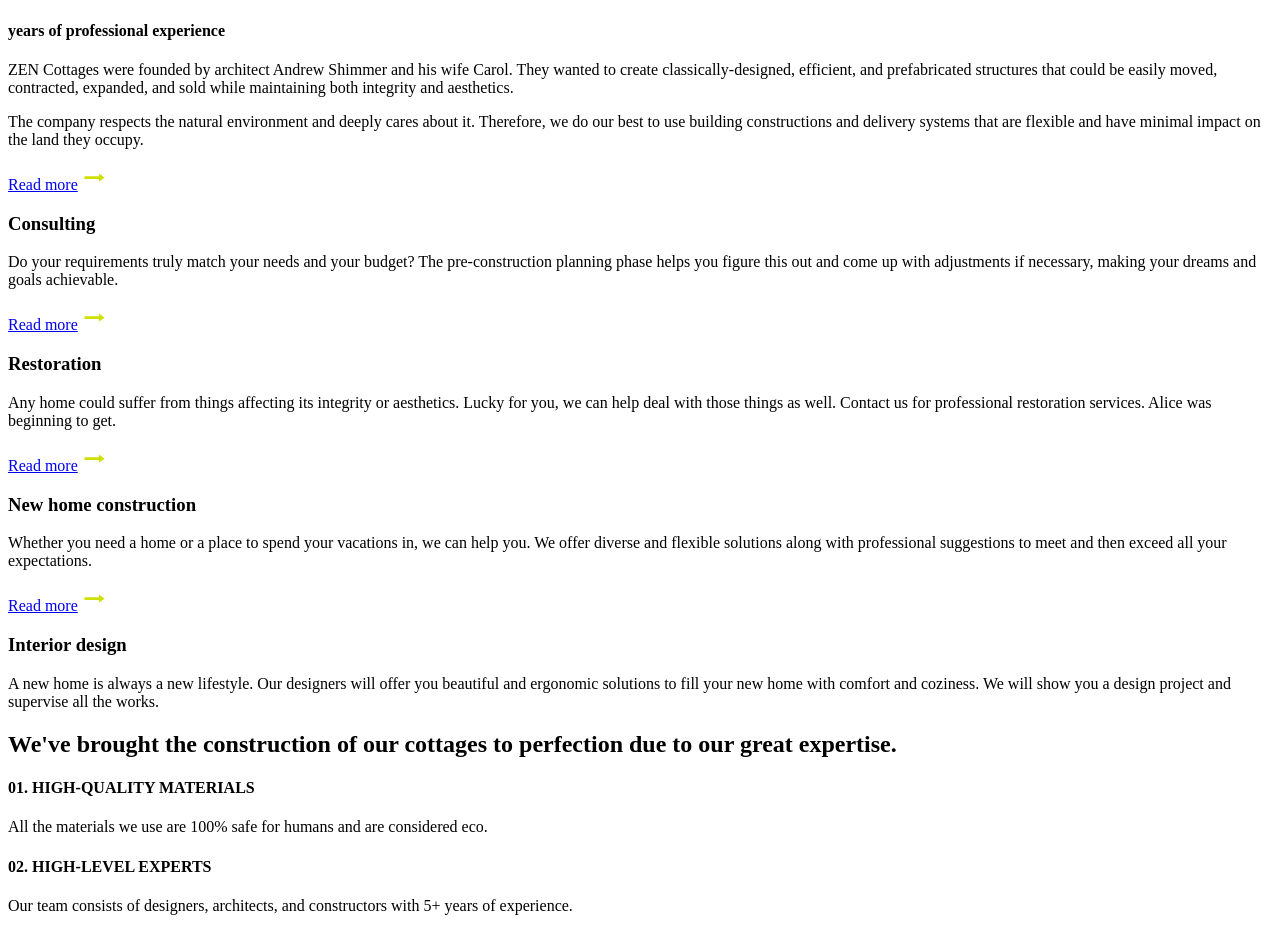
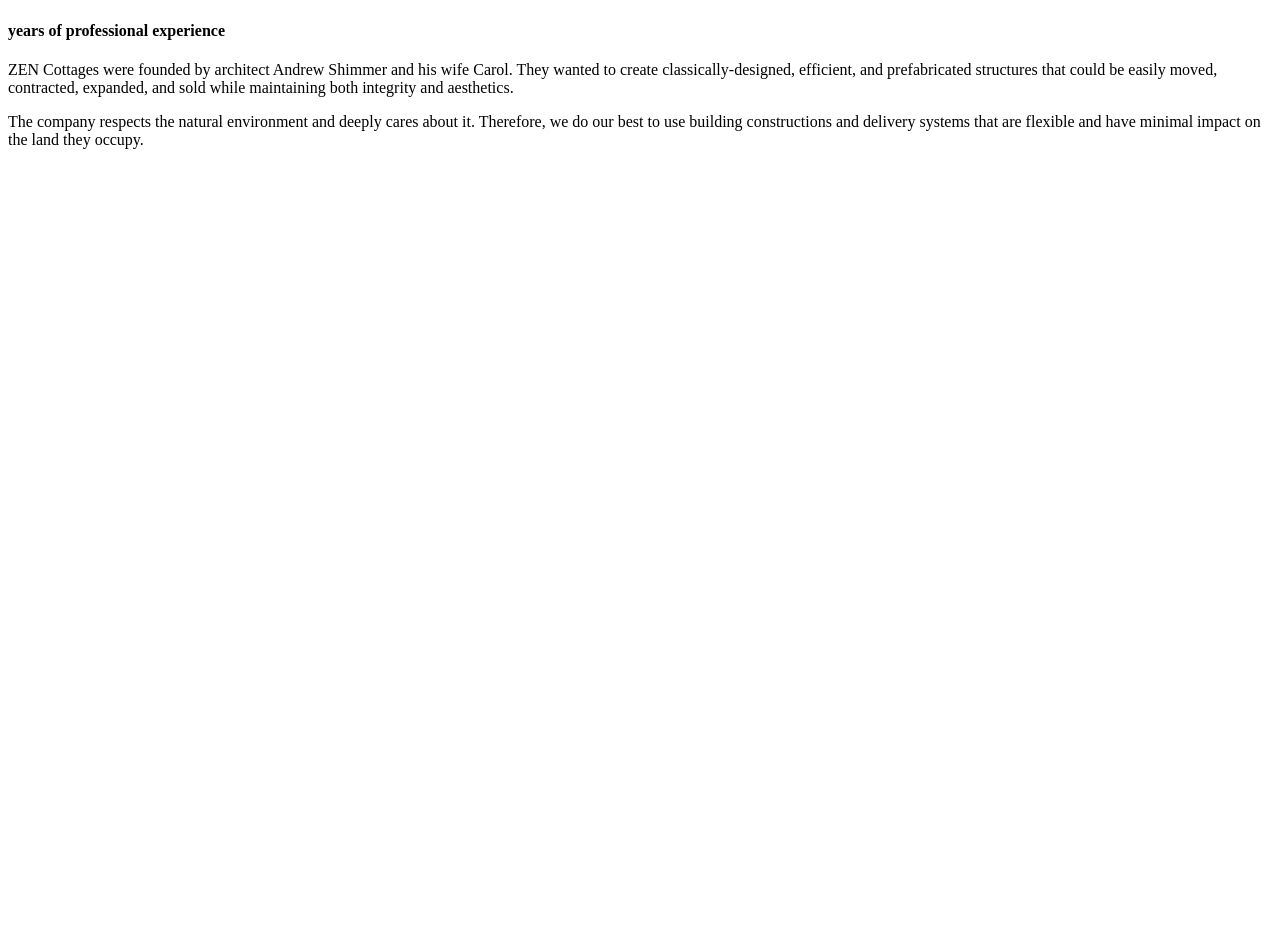
Before and after one commit to IrinaVenzheha/23-html, a plain HTML site: page index.html in a window 1280 px wide. Shown: the part 108-1039 px from the top of the page. After the commit the page ends 800 px from the top, so only its background shows below. Drawn offline with Linux system fonts and the light colour scheme.

Commit message:
new code

```diff
--- a/index.html
+++ b/index.html
@@ -24,74 +24,95 @@
   <main>
     <!--Irina Venzheha-->
 
-    <section class="1">
-      <div class="20yers">
-        <img src="img/20.svg" width="80" alt="20-years">
+    <!--Irina Venzheha-->
+    <section class="anniversary-container">
+      <div class="anniversary">
+        <img src="img/20.svg" width="80" alt="20-years" />
         <h4>years of professional experience</h4>
       </div>
       <div class="ZEN-cottages">
-        <p>ZEN Cottages were founded by architect Andrew Shimmer and his wife Carol. They wanted to create
-          classically-designed, efficient, and prefabricated structures that could be easily moved, contracted,
-          expanded, and sold while maintaining both integrity and aesthetics.</p>
-        <p>The company respects the natural environment and deeply cares about it. Therefore, we do our best to use
-          building constructions and delivery systems that are flexible and have minimal impact on the land they occupy.
+        <p>
+          ZEN Cottages were founded by architect Andrew Shimmer and his wife
+          Carol. They wanted to create classically-designed, efficient, and
+          prefabricated structures that could be easily moved, contracted,
+          expanded, and sold while maintaining both integrity and aesthetics.
+        </p>
+        <p>
+          The company respects the natural environment and deeply cares about
+          it. Therefore, we do our best to use building constructions and
+          delivery systems that are flexible and have minimal impact on the
+          land they occupy.
         </p>
       </div>
     </section>
-    <section class="2">
-      <div class="consalting">
+    <!-- <section class="showcase">
+      <div class="consulting">
         <a href="#">Read more</a>
-        <img src="img/arrow1.svg" width="25" alt="arrow">
+        <img src="img/arrow1.svg" width="25" alt="arrow" />
         <h3>Consulting</h3>
-        <p>Do your requirements truly match your needs and your budget? The pre-construction planning phase helps you
-          figure this out and come up with adjustments if necessary, making your dreams and goals achievable.</p>
-
+        <p>
+          Do your requirements truly match your needs and your budget? The
+          pre-construction planning phase helps you figure this out and come
+          up with adjustments if necessary, making your dreams and goals
+          achievable.
+        </p>
       </div>
-
       <div class="restoration">
         <a href="#">Read more</a>
-        <img src="img/arrow1.svg" width="25" alt="arrow">
+        <img src="img/arrow1.svg" width="25" alt="arrow" />
         <h3>Restoration</h3>
-        <p>Any home could suffer from things affecting its integrity or aesthetics. Lucky for you, we can help deal with
-          those things as well. Contact us for professional restoration services. Alice was beginning to get.</p>
+        <p>
+          Any home could suffer from things affecting its integrity or
+          aesthetics. Lucky for you, we can help deal with those things as
+          well. Contact us for professional restoration services. Alice was
+          beginning to get.
+        </p>
       </div>
-
-      <div class="New-home">
+      <div class="new-home">
         <a href="#">Read more</a>
-        <img src="img/arrow1.svg" width="25" alt="arrow">
+        <img src="img/arrow1.svg" width="25" alt="arrow" />
         <h3>New home construction</h3>
-        <p>Whether you need a home or a place to spend your vacations in, we can help you. We offer diverse and flexible
-          solutions along with professional suggestions to meet and then exceed all your expectations.</p>
+        <p>
+          Whether you need a home or a place to spend your vacations in, we
+          can help you. We offer diverse and flexible solutions along with
+          professional suggestions to meet and then exceed all your
+          expectations.
+        </p>
       </div>
-
-      <div class="Interior">
+      <div class="interior">
         <a href="#">Read more</a>
-        <img src="img/arrow1.svg" width="25" alt="arrow">
+        <img src="img/arrow1.svg" width="25" alt="arrow" />
         <h3>Interior design</h3>
-        <p>A new home is always a new lifestyle. Our designers will offer you beautiful and ergonomic solutions to fill
-          your new home with comfort and coziness. We will show you a design project and supervise all the works.</p>
+        <p>
+          A new home is always a new lifestyle. Our designers will offer you
+          beautiful and ergonomic solutions to fill your new home with comfort
+          and coziness. We will show you a design project and supervise all
+          the works.
+        </p>
       </div>
     </section>
-
-      <section class="3">
-
-        <h2 class="We-have">We've brought the construction of our cottages to perfection due to our great expertise.
+    <section class="benefits">
+      <h2 class="we-have">
+        We've brought the construction of our cottages to perfection due to
+        our great expertise.
       </h2>
       <div class="high_qu">
         <h4>01. HIGH-QUALITY MATERIALS</h4>
-          <p>All the materials we use are 100% safe for humans and are considered eco.</p>
+        <p>
+          All the materials we use are 100% safe for humans and are considered
+          eco.
+        </p>
       </div>
-
       <div class="high_lev">
         <h4>02. HIGH-LEVEL EXPERTS</h4>
-            <p>Our team consists of designers, architects, and constructors with 5+ years of experience.</p>
+        <p>
+          Our team consists of designers, architects, and constructors with 5+
+          years of experience.
+        </p>
       </div>
+    </section> -->
+    <!--Irina Venzheha-->
 
-
-      </section>
-
-
-    <!--Irina Venzheha-->
   </main>
   <footer>
 
```
Lines whose indentation alone changed are shown as unchanged.
